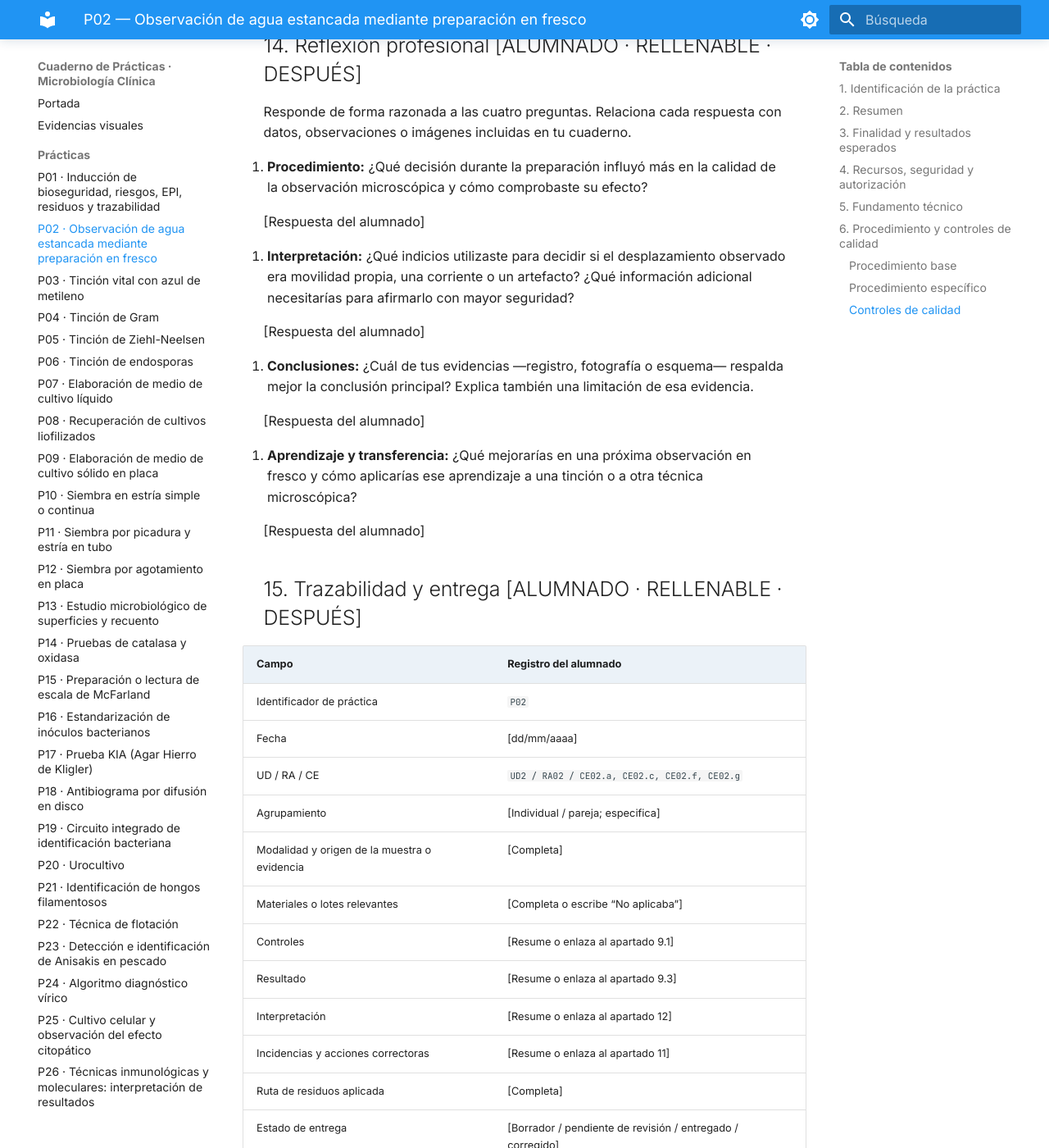
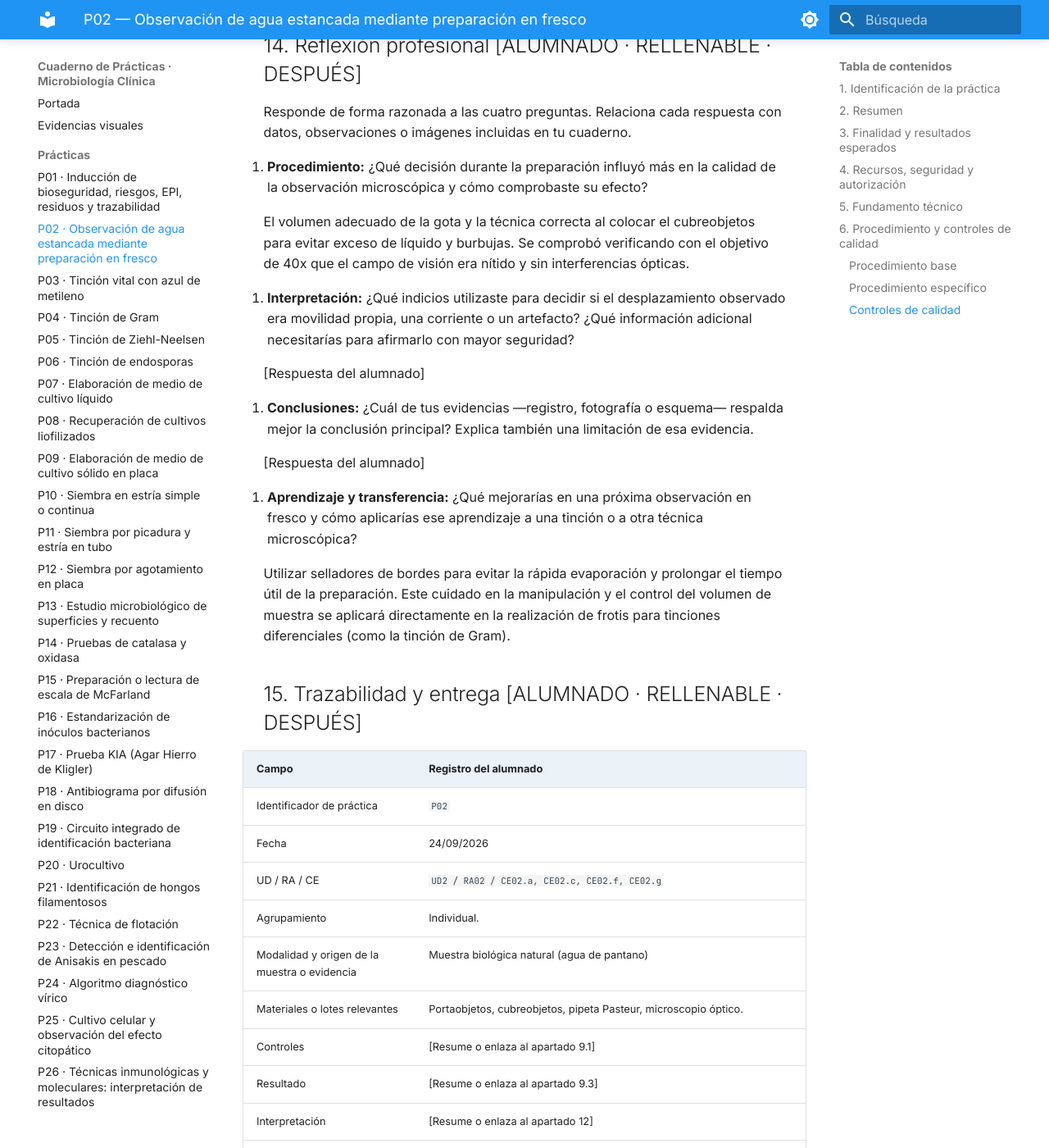
Before and after one commit to aseguror01-source/Cuaderno-Microbiolog-a--Ariadna-Seguro, an MkDocs documentation site: the page built from docs/practicas/P02_Observacion_en_fresco.md, in a window 1280 px wide and 1400 px high, scrolled down 10680 px. Shown: the whole window at 82% size. Built offline with MkDocs 1.6.1 and Material for MkDocs 9.7.7, drawn with Linux system fonts in a browser that asks for light colours; some of the changed text lies outside the part shown.

Commit message:
Update P02_Observacion_en_fresco.md

```diff
--- a/docs/practicas/P02_Observacion_en_fresco.md
+++ b/docs/practicas/P02_Observacion_en_fresco.md
@@ -244,7 +244,7 @@ Responde de forma razonada a las cuatro preguntas. Relaciona cada respuesta con
 
 1. **Procedimiento:** ¿Qué decisión durante la preparación influyó más en la calidad de la observación microscópica y cómo comprobaste su efecto?
 
-   [Respuesta del alumnado]
+   El volumen adecuado de la gota y la técnica correcta al colocar el cubreobjetos para evitar exceso de líquido y burbujas. Se comprobó verificando con el objetivo de 40x que el campo de visión era nítido y sin interferencias ópticas.
 
 2. **Interpretación:** ¿Qué indicios utilizaste para decidir si el desplazamiento observado era movilidad propia, una corriente o un artefacto? ¿Qué información adicional necesitarías para afirmarlo con mayor seguridad?
 
@@ -256,23 +256,23 @@ Responde de forma razonada a las cuatro preguntas. Relaciona cada respuesta con
 
 4. **Aprendizaje y transferencia:** ¿Qué mejorarías en una próxima observación en fresco y cómo aplicarías ese aprendizaje a una tinción o a otra técnica microscópica?
 
-   [Respuesta del alumnado]
+   Utilizar selladores de bordes para evitar la rápida evaporación y prolongar el tiempo útil de la preparación. Este cuidado en la manipulación y el control del volumen de muestra se aplicará directamente en la realización de frotis para tinciones diferenciales (como la tinción de Gram).
 
 ## 15. Trazabilidad y entrega [ALUMNADO · RELLENABLE · DESPUÉS]
 
 | Campo | Registro del alumnado |
 |---|---|
 | Identificador de práctica | `P02` |
-| Fecha | [dd/mm/aaaa] |
+| Fecha | 24/09/2026 |
 | UD / RA / CE | `UD2 / RA02 / CE02.a, CE02.c, CE02.f, CE02.g` |
-| Agrupamiento | [Individual / pareja; especifica] |
-| Modalidad y origen de la muestra o evidencia | [Completa] |
-| Materiales o lotes relevantes | [Completa o escribe “No aplicaba”] |
+| Agrupamiento | Individual. |
+| Modalidad y origen de la muestra o evidencia | Muestra biológica natural (agua de pantano) |
+| Materiales o lotes relevantes | Portaobjetos, cubreobjetos, pipeta Pasteur, microscopio óptico. |
 | Controles | [Resume o enlaza al apartado 9.1] |
 | Resultado | [Resume o enlaza al apartado 9.3] |
 | Interpretación | [Resume o enlaza al apartado 12] |
 | Incidencias y acciones correctoras | [Resume o enlaza al apartado 11] |
-| Ruta de residuos aplicada | [Completa] |
+| Ruta de residuos aplicada | Desinfección de material reutilizable con solución desinfectante y eliminación de residuos biologicos según el protocolo del laboratorio. |
 | Estado de entrega | [Borrador / pendiente de revisión / entregado / corregido] |
 
 ---
```
